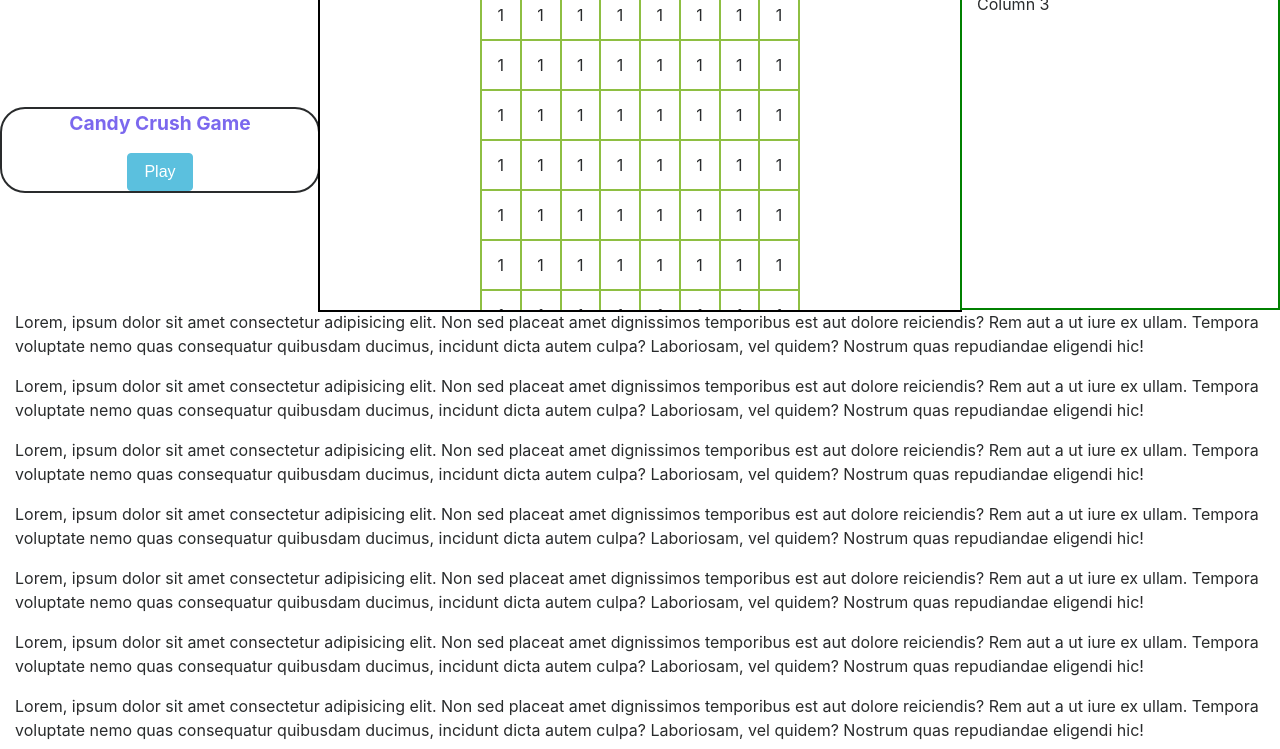
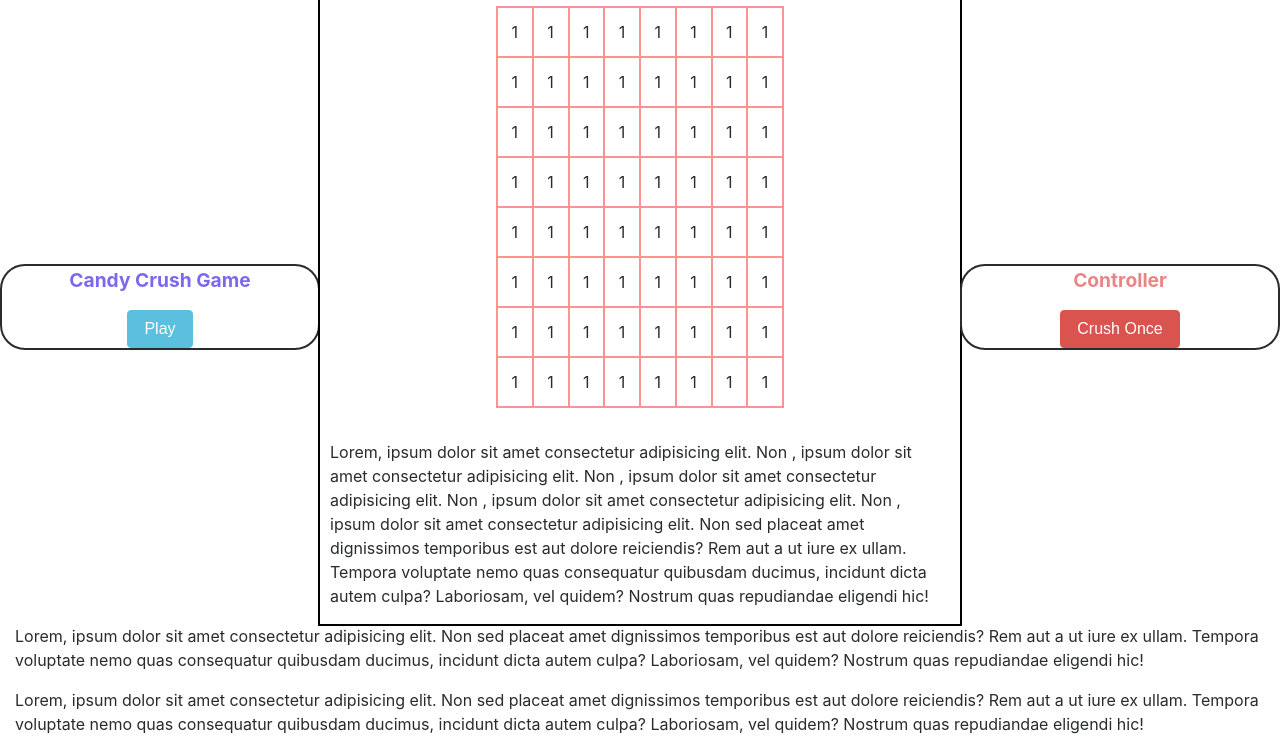
Before and after one commit to jacjanowski/Candy_Crush, a plain HTML site: page index.html in a window 1280 px wide. Shown: the part 62-811 px from the top of the page. Drawn offline with nearby package versions, Linux system fonts and the light colour scheme; a script that the page names is missing.

Commit message:
add butttons to column 3

```diff
--- a/index.html
+++ b/index.html
@@ -223,22 +223,27 @@ Collaborators:
               </tr>
             </tbody>
           </table>
-          </table>
+
+        </table>
 
         </div>
 
+        <p>
+          Lorem, ipsum dolor sit amet consectetur adipisicing elit. Non , ipsum dolor sit amet consectetur adipisicing elit. Non , ipsum dolor sit amet consectetur adipisicing elit. Non , ipsum dolor sit amet consectetur adipisicing elit. Non , ipsum dolor sit amet consectetur adipisicing elit. Non sed placeat amet dignissimos temporibus est aut dolore reiciendis? Rem aut a ut iure ex ullam. Tempora voluptate nemo quas consequatur quibusdam ducimus, incidunt dicta autem culpa? Laboriosam, vel quidem? Nostrum quas repudiandae eligendi hic!
+        </p>
+
       </div> <!-- class="row" -->
 
-      <div style="border: 2px solid green;" class="col-md-3" id="lastColumn">
+      <div class="col-md-3" id="lastColumn">
 
         <!-- Column 3 Code Here -->
-        Column 3
+        <p style="color:rgb(233, 133, 133); font-size: larger;"><b>Controller</b></p>
+        <input class="btn btn-danger" type="button" value="Crush Once">
+
 
       </div>
     </div> <!-- class="container" -->
-   <p>
-     Lorem, ipsum dolor sit amet consectetur adipisicing elit. Non sed placeat amet dignissimos temporibus est aut dolore reiciendis? Rem aut a ut iure ex ullam. Tempora voluptate nemo quas consequatur quibusdam ducimus, incidunt dicta autem culpa? Laboriosam, vel quidem? Nostrum quas repudiandae eligendi hic!
-   </p>
+
    <p>
     Lorem, ipsum dolor sit amet consectetur adipisicing elit. Non sed placeat amet dignissimos temporibus est aut dolore reiciendis? Rem aut a ut iure ex ullam. Tempora voluptate nemo quas consequatur quibusdam ducimus, incidunt dicta autem culpa? Laboriosam, vel quidem? Nostrum quas repudiandae eligendi hic!
   </p>
--- a/mainLayout.css
+++ b/mainLayout.css
@@ -3,7 +3,7 @@
  */
 
 /* REMOVE ME - dashed lines and height for debugging */
-#firstColumn {
+#firstColumn, #lastColumn {
   text-align: center;
   margin: auto;
   border: 2px solid;
@@ -14,17 +14,18 @@
   padding: 0 10px;
 }
 .table-responsive {
-  max-height: 320px;
+  padding: 1em;
   max-width:  320px;
   margin: auto;
 }
 td,
 tr {
   padding: 10px;
-  border-bottom: 2px solid #8ebf42;
+  border-top: 2px solid #fc9393;
+  border-bottom: 2px solid #fc9393;
   text-align: center;
-  border-left: 2px solid #8ebf42;
-  border-right: 2px solid #8ebf42;
+  border-left: 2px solid #fc9393;
+  border-right: 2px solid #fc9393;
 }
 .row {
   display: flex;
```
